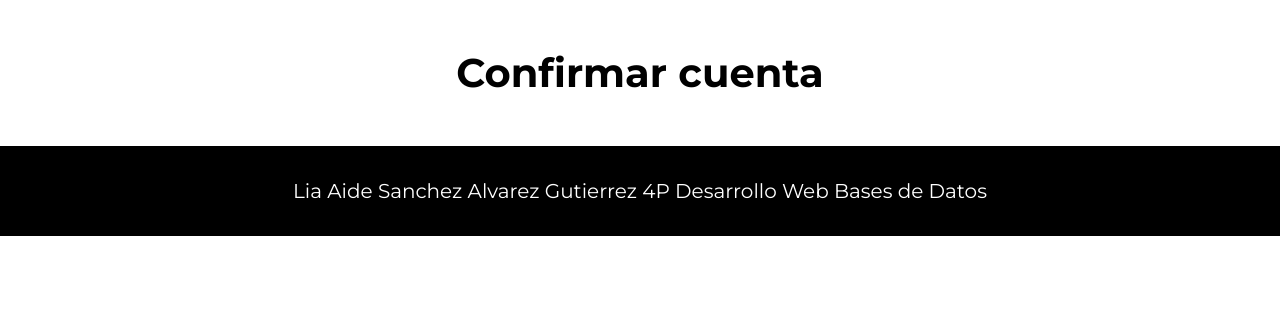
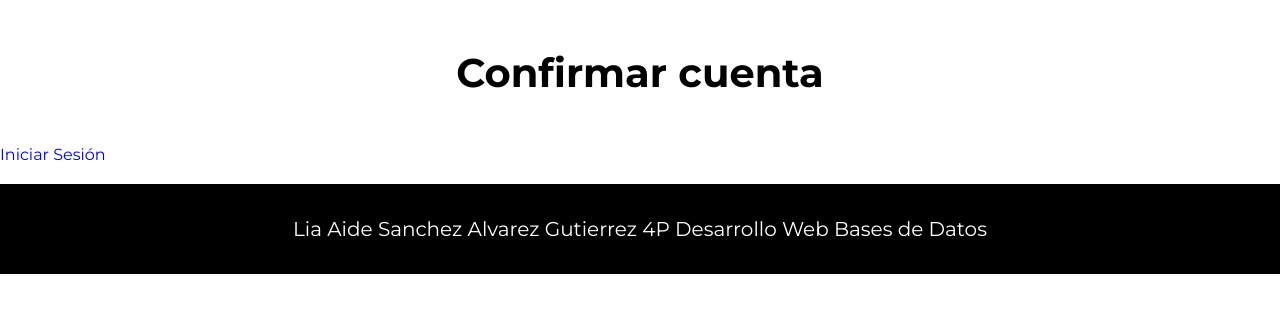
Before and after one commit to LiaS1818/AppCBD-Project, a PHP site: template views/auth/confirmar-cuenta.php in a window 1280 px wide. Shown: the part 123-436 px from the top of the page. Run offline with PHP 8.4, Linux system fonts and the light colour scheme; the template is opened without the code that fills it, so the values that code supplies are empty.

Commit message:
mejorando pagina confirmar cuenta

```diff
--- a/views/auth/confirmar-cuenta.php
+++ b/views/auth/confirmar-cuenta.php
@@ -1 +1,7 @@
 <h1 class="nombre-pagina">Confirmar cuenta</h1>
+
+<?php  include_once __DIR__ . '/../templates/alertas.php'?>
+
+<div class="acciones">
+    <a href="/login">Iniciar Sesión</a>
+</div>
```
